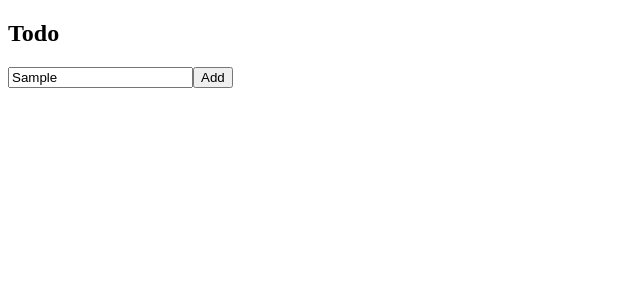
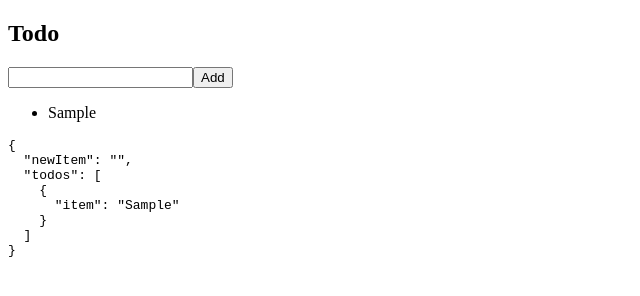
Before and after one commit to phihash/todoAppByVue, a plain HTML site: page index.html in a window 1280 px wide. Both pictures are taken after typing "Sample" into the empty fields and a click on the button "Add". Shown: the whole page, without its empty margins (0-640 px from the left). Drawn offline with nearby package versions, Linux system fonts and the light colour scheme.

Commit message:
リスト表示

```diff
--- a/index.html
+++ b/index.html
@@ -11,9 +11,13 @@
   <div id="app">
     <h2>Todo</h2>
     <form v-on:submit.prevent>
-      <input type="text">
+      <input type="text" v-model="newItem">
       <button v-on:click="addItem">Add</button>
     </form>
+    <ul>
+      <li v-for="todo in todos">{{todo.item}}</li>
+    </ul>
+    <pre>{{$data}}</pre>
   </div>
   <script src="https://unpkg.com/vue@3.1.5"></script>
   <script src="js/main.js"></script>
```
